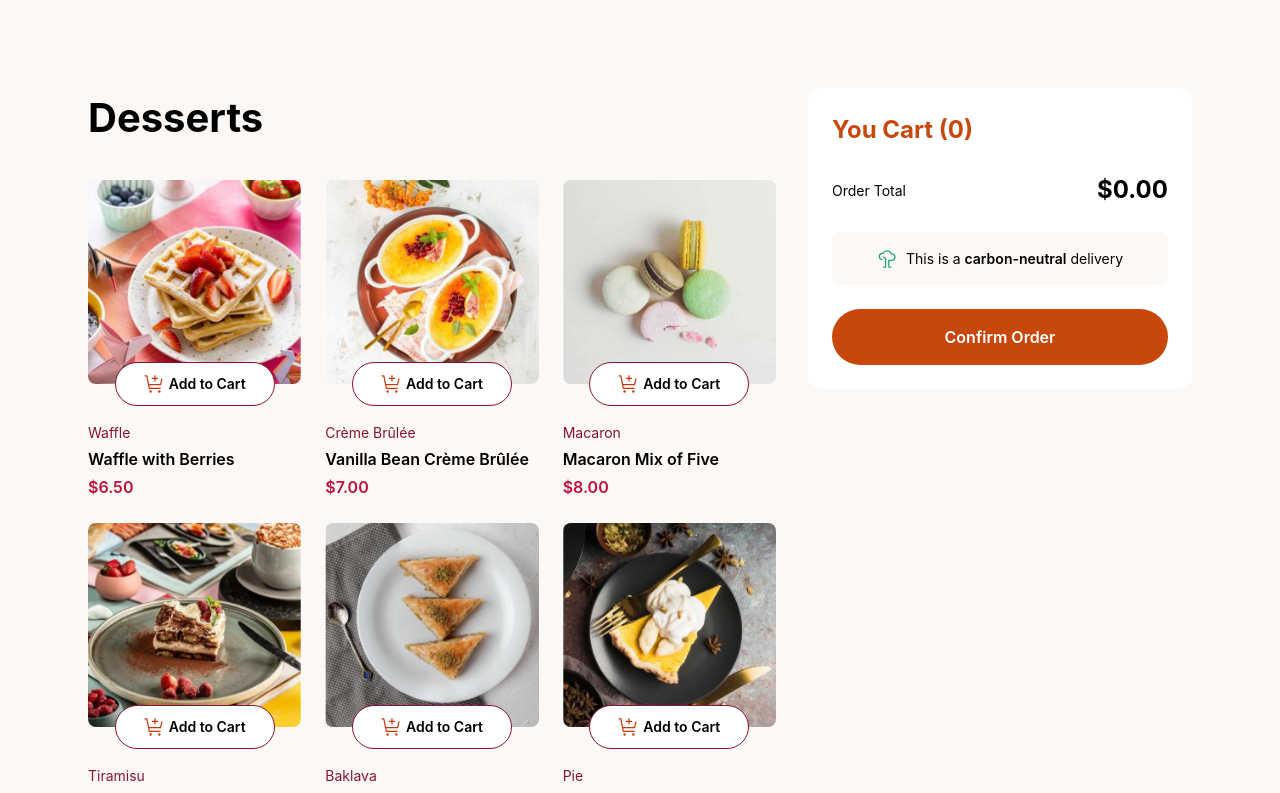
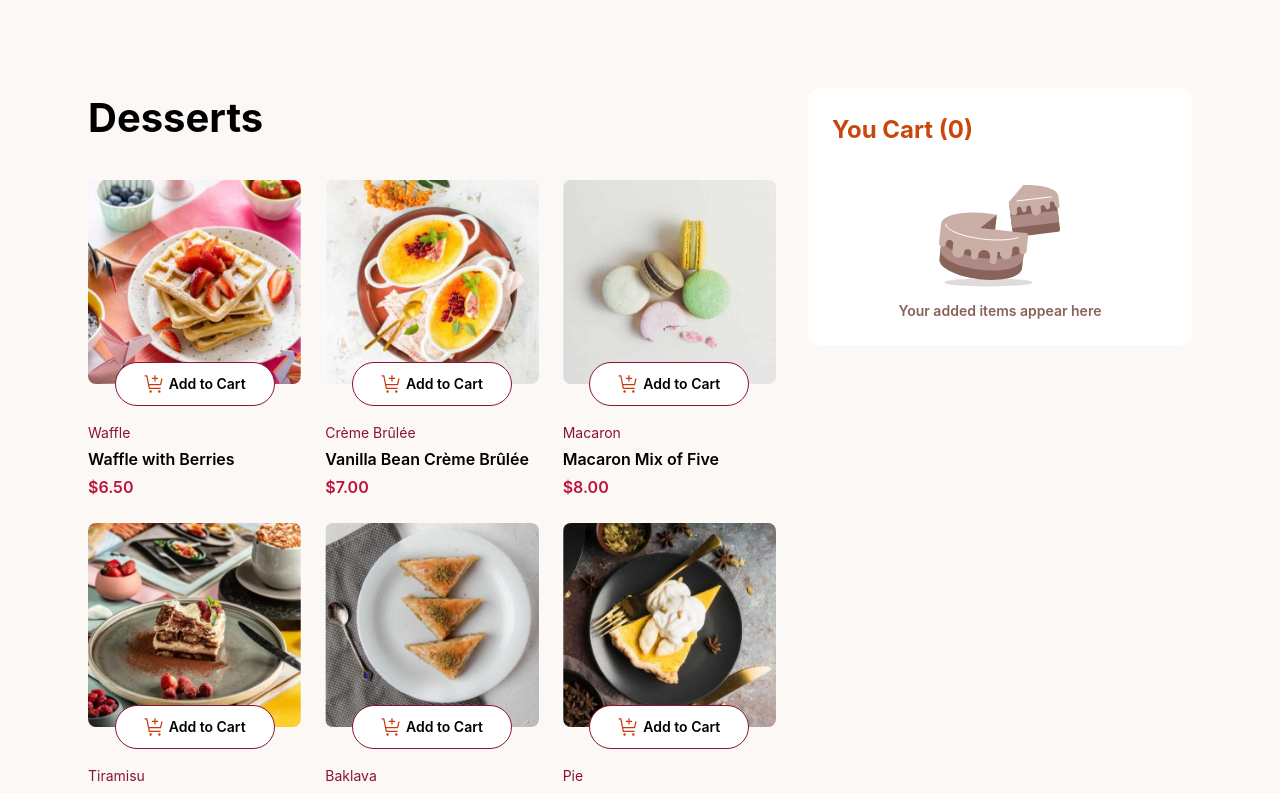
Before and after one commit to LukeT2340/ProductListWithCart, a React (Create React App) app: page / in a window 1280 px wide. Shown: the top 793 px of the page. Built offline with nearby package versions, Linux system fonts and the light colour scheme.

Commit message:
Adjusted cart for whent he cart is empty

```diff
--- a/src/components/Cart.tsx
+++ b/src/components/Cart.tsx
@@ -15,6 +15,8 @@ const Cart: React.FC<CartProps>= ({ products, setProducts }) => {
     return (
         <div className="flex flex-col font-RedHat bg-white w-[384px] rounded-[12px] text-left p-[24px] gap-[24px]">
             <h1 className="text-[24px] font-bold text-customRed">You Cart ({totalItems})</h1>
+            {totalItems > 0 ? (
+                <>
                     {products.map((product) => (
                         product.amount > 0 && (
                             <CartItem key={product.longTitle} product={product} setProducts={setProducts} />
@@ -31,6 +33,13 @@ const Cart: React.FC<CartProps>= ({ products, setProducts }) => {
                     <button className="flex bg-customRed rounded-full text-white justify-center px-[24px] py-[16px] font-semibold text-[16px]">
                         Confirm Order
                     </button>
+                </>
+            ) : (
+                <div className="flex flex-col items-center">
+                    <img src="/assets/images/illustration-empty-cart.svg" />
+                    <p className="text-[14px] text-lightBrown font-semibold">Your added items appear here</p>
+                </div>
+            )}
         </div>
     )
 }
```
Lines whose indentation alone changed are shown as unchanged.
